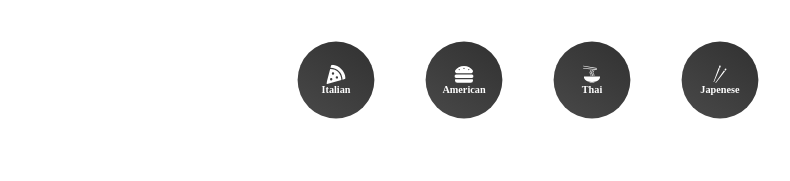
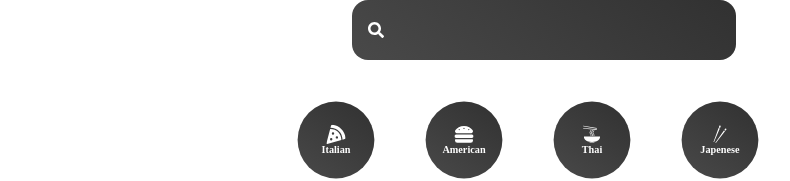
Before and after one commit to jonesdy99/recipeapp, a React (Create React App) app: page / in a window 1280 px wide. Shown: the top 181 px of the page, without its empty margins (96-886 px from the left). Built offline with nearby package versions, Linux system fonts and the light colour scheme; no server answers.

Commit message:
implement search feature

```diff
--- a/src/App.js
+++ b/src/App.js
@@ -1,11 +1,13 @@
 import Pages from "./pages/Pages";
 import Categories from "./components/Categories";
 import { BrowserRouter } from "react-router-dom";
+import Search from "./components/Search";
 
 function App() {
   return (
     <div className="App">
       <BrowserRouter>
+        <Search/>
         <Categories/>
         <Pages />
       </BrowserRouter>
--- /dev/null
+++ b/src/components/Search.jsx
@@ -0,0 +1,52 @@
+import styled from "styled-components"
+import { useState } from "react"
+import { FaSearch } from "react-icons/fa"
+import { useNavigate } from "react-router-dom"
+
+function Search() {
+
+  const [input, setInput] = useState('')
+  const navigate = useNavigate()
+
+  const submitHandler = (e) => {
+    e.preventDefault()
+    navigate('/searched/' + input)
+  }
+
+  return (
+    <FormStyle onSubmit={submitHandler}>
+      <div>
+        <FaSearch/>
+        <input onChange={(e) => setInput(e.target.value)} type="text" value={input} />
+      </div>
+    </FormStyle>
+  )
+}
+
+const FormStyle = styled.form`
+  margin: 0rem 20rem;
+  div{
+    width: 100%;
+    position: relative;
+  }
+  input{
+    border: none;
+    background: linear-gradient(35deg, #494949, #313131);
+    font-size: 1.5rem;
+    color: white;
+    padding: 1rem 3rem;
+    border: none;
+    border-radius: 1rem;
+    outline: none;
+    width: 100%;
+  }
+  svg{
+    position: absolute;
+    top: 50%;
+    left: 0%;
+    transform: translate(100%, -50%);
+    color: white;
+  }
+`
+
+export default Search
--- a/src/pages/Pages.jsx
+++ b/src/pages/Pages.jsx
@@ -1,6 +1,7 @@
 import React from 'react'
 import Home from './Home'
 import Cuisine from './Cuisine'
+import Searched from './Searched'
 import {Route, Routes} from 'react-router-dom'
 
 function Pages() {
@@ -8,6 +9,7 @@
       <Routes>
         <Route path='/' element={<Home />} />
         <Route path='/cuisine/:type' element={<Cuisine />} />
+        <Route path='/searched/:search' element={<Searched/>} />
       </Routes>
   )
 }
--- /dev/null
+++ b/src/pages/Searched.jsx
@@ -0,0 +1,55 @@
+import React from 'react'
+import { useEffect, useState } from 'react'
+import { useParams } from 'react-router-dom'
+import styled from 'styled-components'
+
+function Searched() {
+
+  const [searchedRecipes, setSearchedRecipes] = useState([])
+  let params = useParams()
+
+  const getSearched = async (name) => {
+    const data = await fetch(`https://api.spoonacular.com/recipes/complexSearch?apiKey=${process.env.REACT_APP_API_KEY}&query=${name}`)
+    const recipes = await data.json()
+    setSearchedRecipes(recipes.results)
+  }
+
+  useEffect(() => {
+    getSearched(params.search)
+  },[params.search])
+
+  return (
+    <Grid>
+      {searchedRecipes.map((item) => {
+        return(
+          <Card key={item.id}>
+            <img src={item.image} alt="" />
+            <h4>{item.title}</h4>
+          </Card>
+        )
+      })}
+    </Grid>
+  )
+}
+
+const Grid = styled.div`
+  display: grid;
+  grid-template-columns: repeat(auto-fit, minmax(20rem,1fr));
+  grid-gap: 3rem;
+`;
+
+const Card = styled.div`
+  img{
+    width: 100%;
+    border-radius: 2rem;
+  }
+  a{
+    text-decoration: none;
+  }
+  h4{
+    text-align: center;
+    padding: 1rem;
+  }
+`
+
+export default Searched
```
